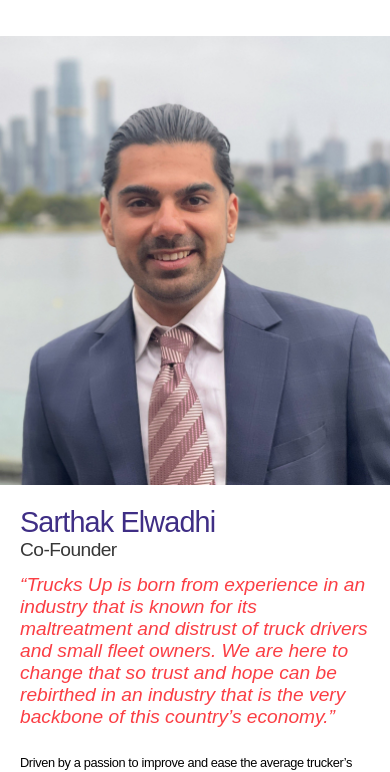
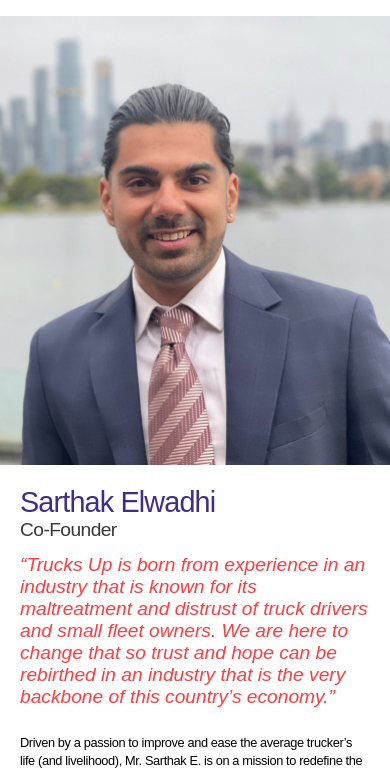
Before and after one commit to tarunaddictivemedia/truckup, a plain HTML site: page about.html in a window 390 px wide. Shown: the part 70-842 px from the top of the page. Drawn offline with nearby package versions, Linux system fonts and the light colour scheme; a web font is replaced by a local one.

Commit message:
Update style.css

```diff
--- a/css/style.css
+++ b/css/style.css
@@ -962,4 +962,7 @@ p.tag span, .bloglistgrp .content p.tag span {
     .bloglistingsec .flex {
         margin: 0 -10px;
     }
+    .teammembersec {
+        padding-top: 0px !important;
+    }
 }
```
